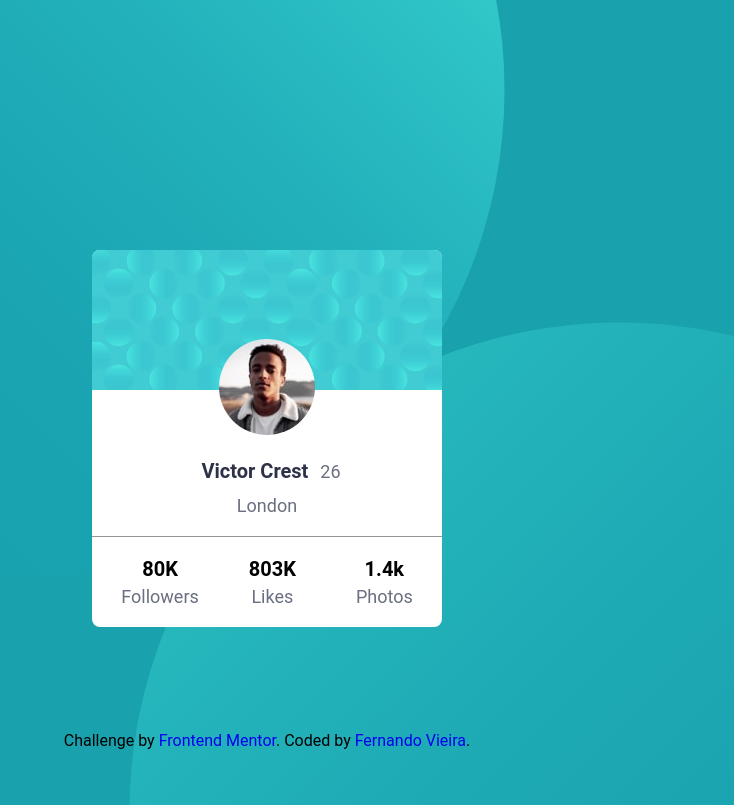
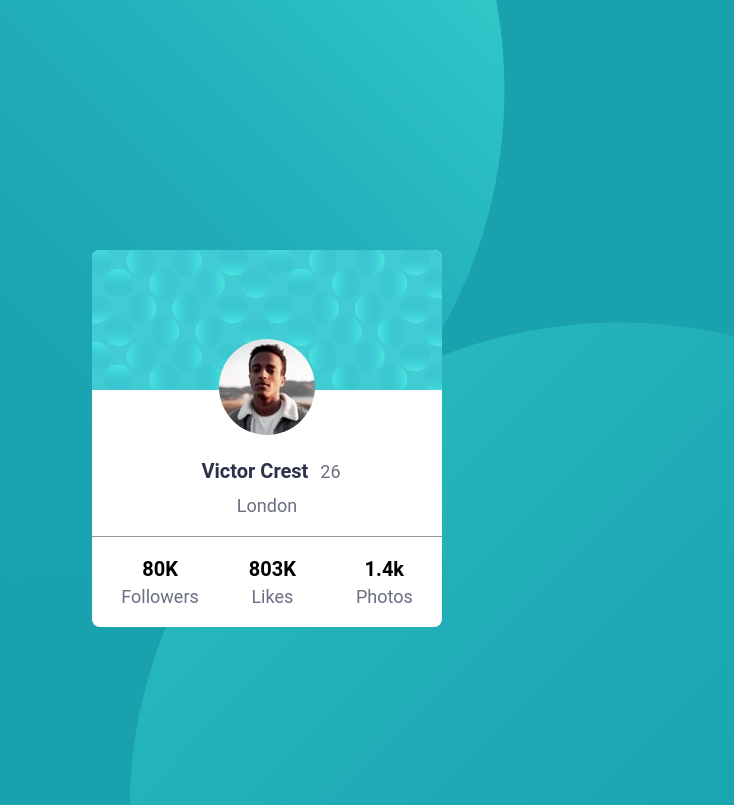
Before and after one commit to FernandoStan/front-end-mentor-challenge, a plain HTML site: page index.html in a window 1280 px wide. Shown: the top 805 px of the page, without its empty margins (373-1107 px from the left). Drawn offline with Linux system fonts and the light colour scheme.

Commit message:
Update index.html

```diff
--- a/index.html
+++ b/index.html
@@ -55,11 +55,5 @@
 
   </section>
 
-
-  <div style="text-align: center;" class="attribution">
-    Challenge by <a href="https://www.frontendmentor.io?ref=challenge" target="_blank">Frontend Mentor</a>.
-    Coded by <a href="twitter.com/dev_fernando_">Fernando Vieira</a>.
-  </div>
-
 </body>
 </html>
```
